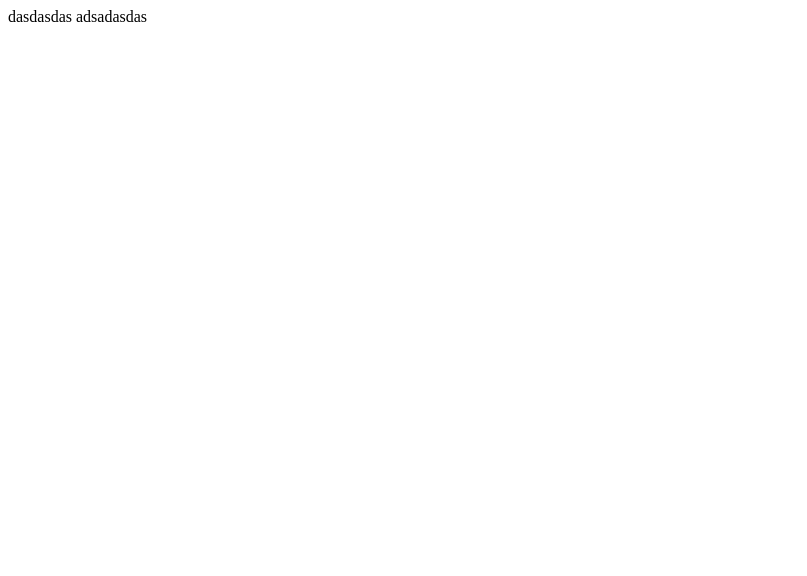
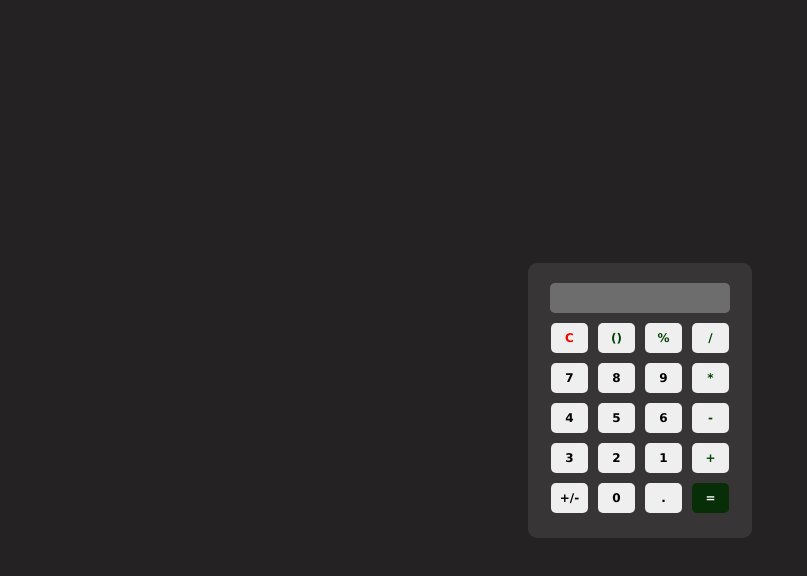
Before and after one commit to marquez-oss/JavaScript, a plain HTML site: page index.html in a window 1280 px wide. Shown: the whole page, without its empty margins (0-807 px from the left). Drawn offline with Linux system fonts and the light colour scheme.

Commit message:
first-upload

```diff
--- a/index.html
+++ b/index.html
@@ -1,2 +1,44 @@
-dasdasdas
-adsadasdas
+<!DOCTYPE html>
+<html>
+  <link>
+    <meta charset="UTF-8">
+    <meta name="viewport" content="width-device=width, initial-scale=1.0">
+    <title>C A L C U L A T O R</title>
+    <link rel="stylesheet" href="style.css">
+  </head>
+
+  <body>
+    <div id="first">
+      <form id="container">
+      <input type="text" id="mytext" disabled>
+  <p><button style="color: rgb(255, 0, 0);" type="button" id="clearButton">C</button>
+     <button style="color: rgb(1, 68, 5);" type="button">()</button>
+     <button style="color: rgb(1, 68, 5);" type="button">%</button>
+     <button style="color: rgb(1, 68, 5);" type="button">/</button>
+
+  <p><button type="button" onclick="appendNumber('7')" id="click">7</button>
+     <button type="button" onclick="appendNumber('8')">8</button>
+     <button type="button" onclick="appendNumber('9')">9</button>
+     <button style="color: rgb(1, 68, 5);" type="button">*</button>
+
+   <p><button type="button">4</button>
+     <button type="button">5</button>
+     <button type="button">6</button>
+     <button style="color: rgb(1, 68, 5);" type="button">-</button>
+
+   <p><button type="button">3</button>
+     <button type="button">2</button>
+     <button type="button">1</button>
+     <button style="color: rgb(1, 68, 5);" type="button">+</button>
+
+   <p><button type="button">+/-</button>
+    <button type="button">0</button>
+    <button type="button">.</button>
+    <button style="background-color: rgb(7, 46, 7); color: white" type="button">=</button>
+   </form>
+   </div>
+
+   <p id="test"></p>
+   <script src="script.js"></script>
+  </body>
+</html>
--- a/script.js
+++ b/script.js
@@ -0,0 +1,7 @@
+function appendNumber(){
+  var display = document.getElementById('mytext').innerHTML = display;
+}
+
+function myfunction1(){
+  document.getElementById('mytext').innerHTML = "";
+}
--- a/style.css
+++ b/style.css
@@ -0,0 +1,39 @@
+* { margin:0;
+padding:0;
+box-sizing: border-box; }
+
+body { min-height: 100vh;
+display: flex;
+flex-direction: column;
+justify-content: center;
+text-align: center;
+align-items: center;
+background-color: rgb(36, 34, 34); }
+
+#container { background-color: rgba(109, 107, 107, 0.26);
+padding: 20px;
+border-radius: 9px;
+transition: all 0.9s ease; }
+
+#container:hover { background-color: black;
+transform: scale(1.1); }
+
+#mytext { height: 30px;
+width: 180px;
+margin-bottom: 5px;
+border-radius: 5px;
+border: none; }
+
+#first button { width: 37px;
+height:30px;
+margin: 5px 3px;;
+font-family:Verdana, Geneva, Tahoma, sans-serif;
+font-size: 12px;
+border-radius: 5px;
+border: none;
+font-weight: bold;
+cursor: pointer;
+transition: all 0.6s ease; }
+
+#first button:hover { background-color: rgb(194, 194, 188);
+transform: scale(1.1); }
```
Also changed, not shown: light.png (added), pic_bulboff.gif (added).
